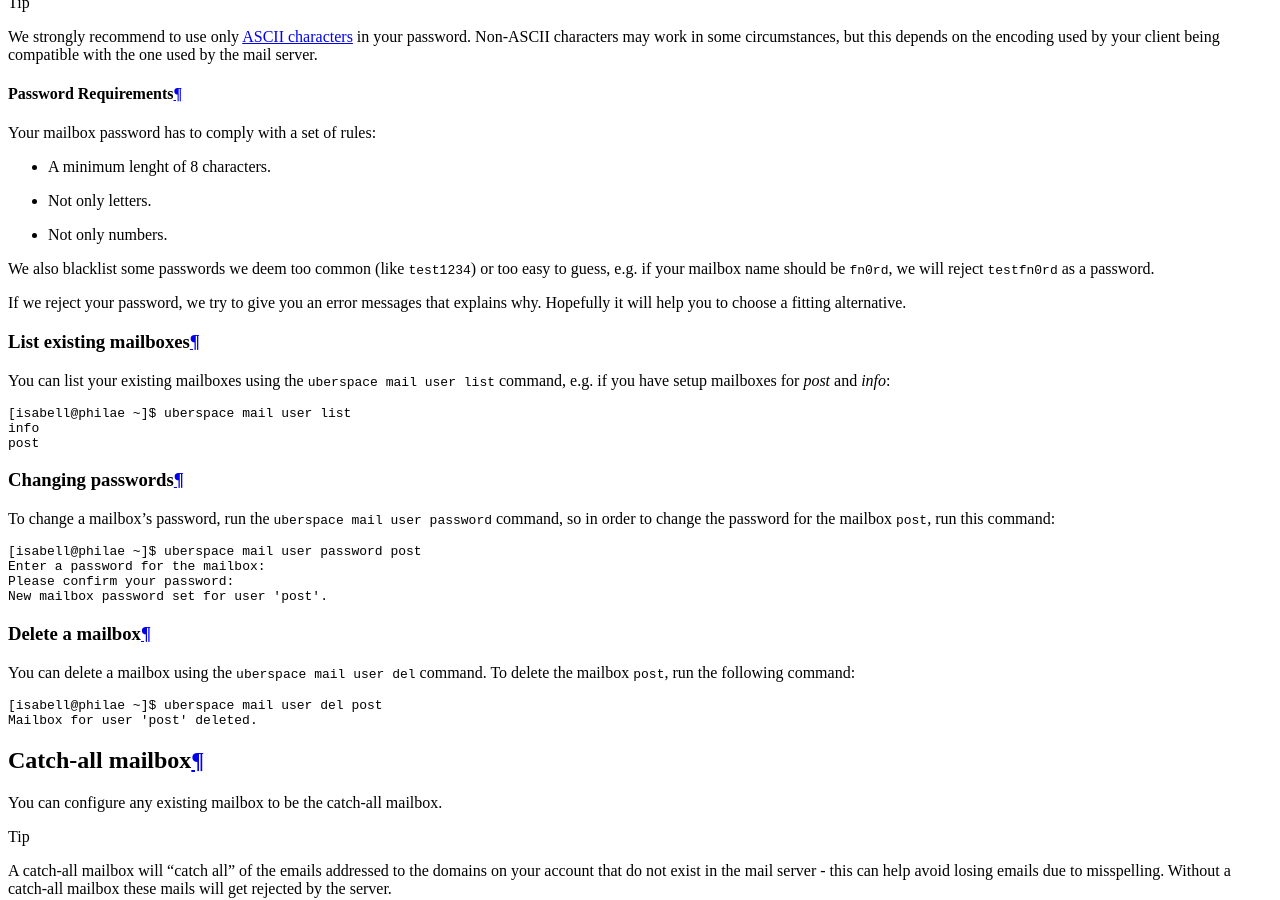
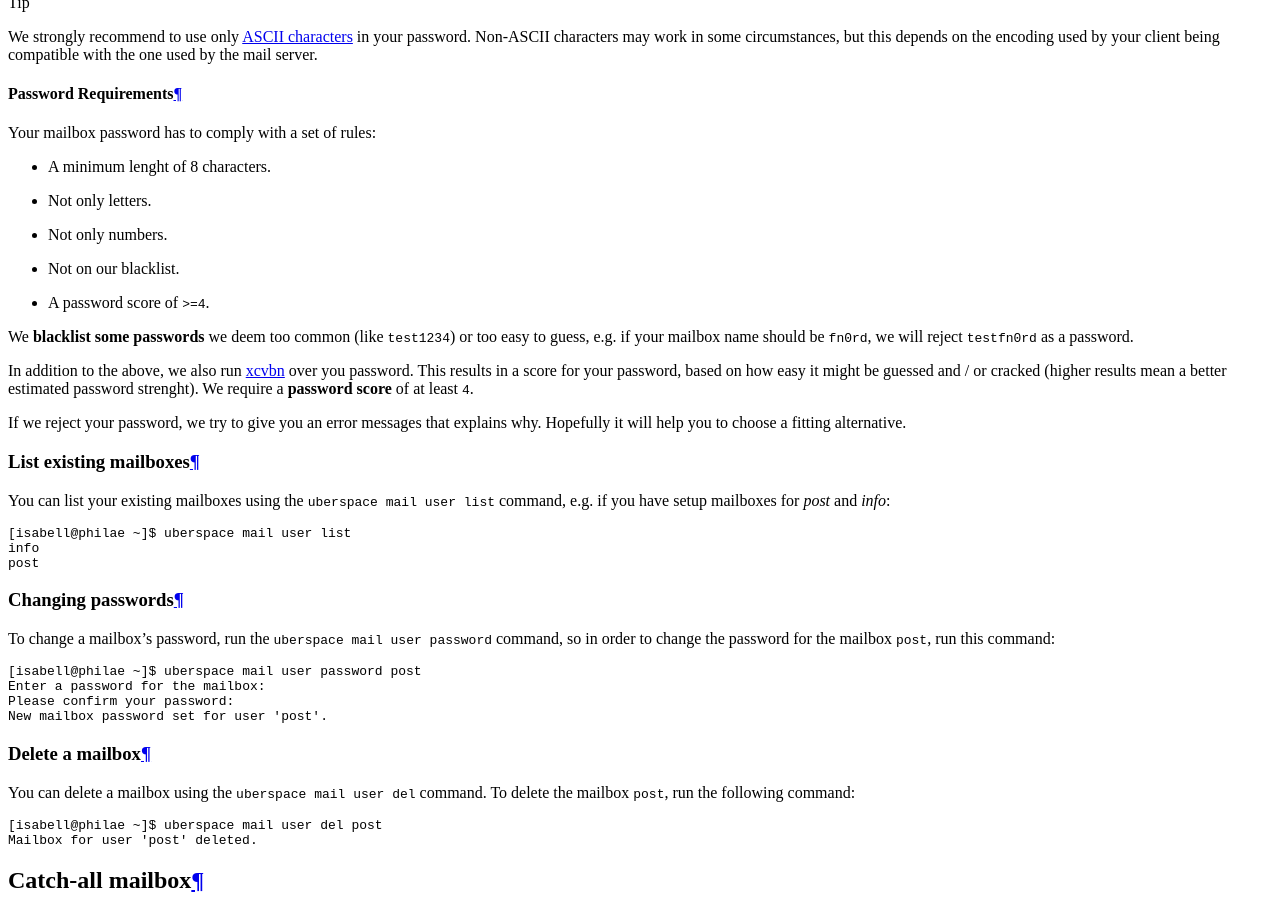
Before and after one commit to Uberspace/manual, a Sphinx documentation site: the page built from source/mail-mailboxes.rst, in a window 1280 px wide and 900 px high, scrolled down 2187 px. Built offline with Sphinx 7.4.7 and the Read the Docs theme 2.0.0, drawn with Linux system fonts in a browser that asks for light colours; pages that are not in the unit, such as notebooks, are missing from menus.

Commit message:
:art: explain password score for mailbox passwords #147

```diff
--- a/source/mail-mailboxes.rst
+++ b/source/mail-mailboxes.rst
@@ -45,8 +45,12 @@
 - A minimum lenght of 8 characters.
 - Not only letters.
 - Not only numbers.
+- Not on our blacklist.
+- A password score of ``>=4``.
 
-We also blacklist some passwords we deem too common (like ``test1234``) or too easy to guess, e.g. if your mailbox name should be ``fn0rd``, we will reject ``testfn0rd`` as a password.
+We **blacklist some passwords** we deem too common (like ``test1234``) or too easy to guess, e.g. if your mailbox name should be ``fn0rd``, we will reject ``testfn0rd`` as a password.
+
+In addition to the above, we also run `xcvbn <https://github.com/dwolfhub/zxcvbn-python>`_ over you password. This results in a score for your password, based on how easy it might be guessed and / or cracked (higher results mean a better estimated password strenght). We require a **password score** of at least ``4``.
 
 If we reject your password, we try to give you an error messages that explains why. Hopefully it will help you to choose a fitting alternative.
 
```
